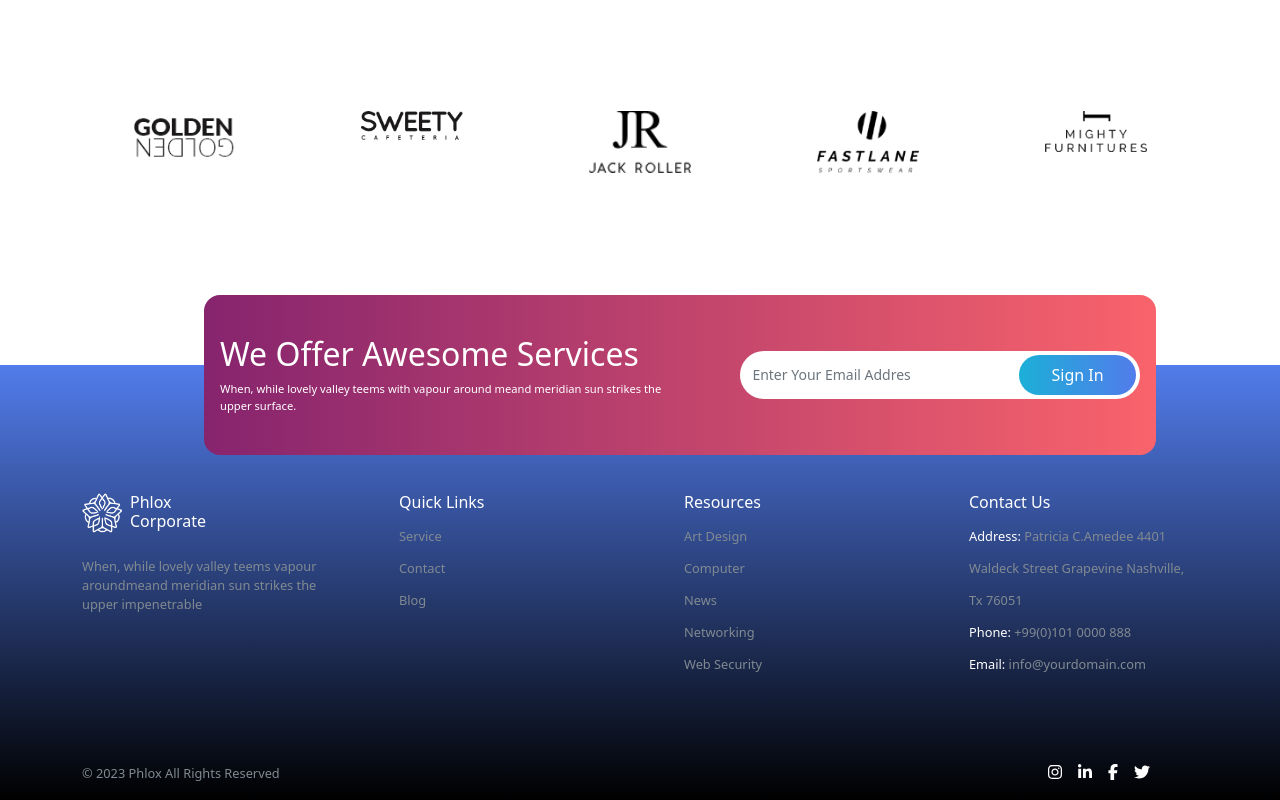
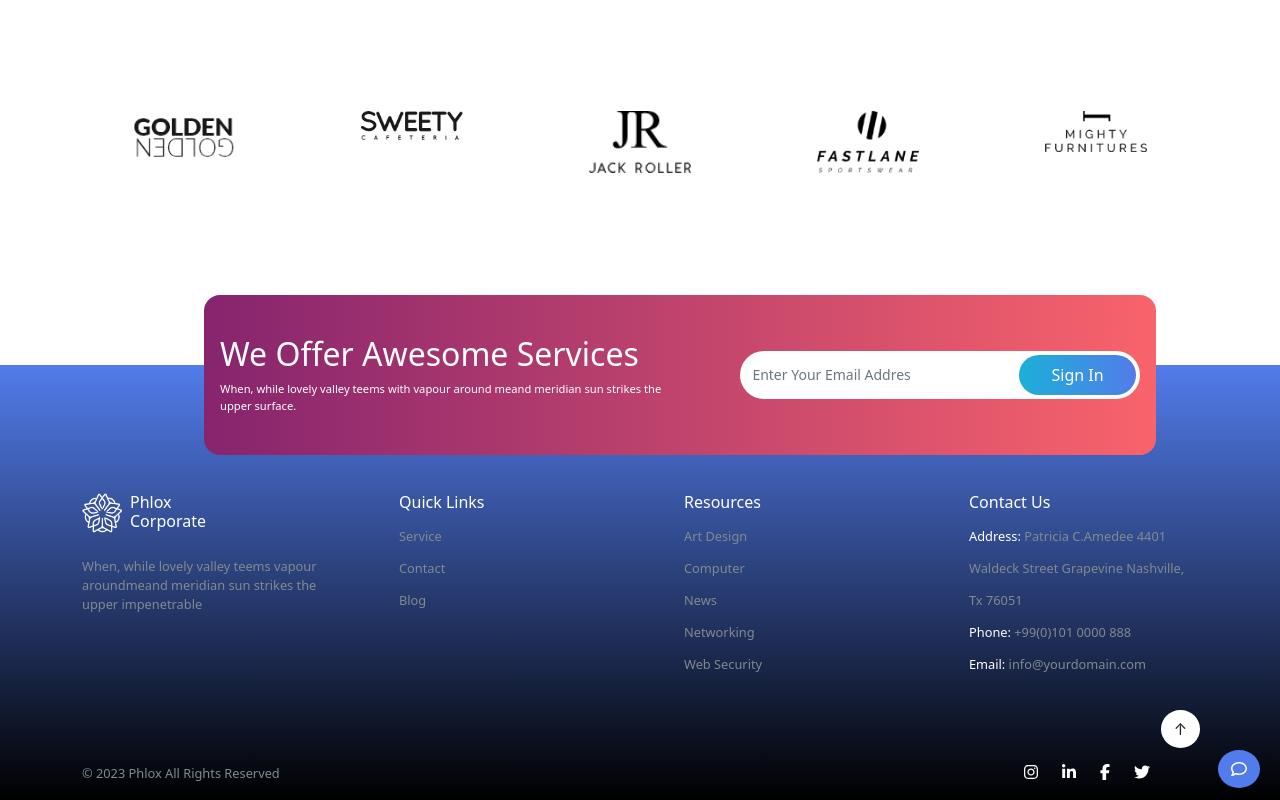
Before and after one commit to Francesco-Iannuzzi/proj-html-vuejs, a Vue app: page / in a window 1280 px wide. Shown: the part 4446-5246 px from the top of the page. Built offline with nearby package versions, Linux system fonts and the light colour scheme.

Commit message:
add components FooterBottom + effect hover btn

```diff
--- a/src/assets/scss/partials/_pageFooter.scss
+++ b/src/assets/scss/partials/_pageFooter.scss
@@ -45,6 +45,11 @@ footer {
                     width: 30%;
                     background-image: linear-gradient(to right, $bgPrimaryGradient1, $bgPrimaryGradient2);
                     color: $light;
+
+                    &:hover {
+                        background-image: linear-gradient(to right, $bgSecondaryGradient1, $bgSecondaryGradient2);
+                        color: $light;
+                    }
                 }
             }
         }
@@ -88,6 +93,7 @@ footer {
     }
 
     .footer_bottom {
+        position: relative;
 
         .copyright {
 
@@ -104,5 +110,21 @@ footer {
                 color: $light;
             }
         }
+
+        .upstairs {
+            background-color: $light;
+            position: absolute;
+            top: -50px;
+            right: 10px;
+        }
+
+        .questions {
+            background-color: $bgPrimaryGradient2;
+            color: $light;
+            position: absolute;
+            top: -10px;
+            right: -50px;
+        }
+
     }
 }
--- a/src/assets/scss/partials/_pageHeader.scss
+++ b/src/assets/scss/partials/_pageHeader.scss
@@ -29,11 +29,21 @@ header {
     .btn_primary {
         background-image: linear-gradient(to right, $bgPrimaryGradient1, $bgPrimaryGradient2);
         color: $light;
+
+        &:hover {
+            background-image: linear-gradient(to right, $bgSecondaryGradient1, $bgSecondaryGradient2);
+            color: $light;
+        }
     }
 
     .btn_secondary {
         background-image: linear-gradient(to right, $bgSecondaryGradient1, $bgSecondaryGradient2);
         color: $light;
+
+        &:hover {
+            background-image: linear-gradient(to right, $bgPrimaryGradient1, $bgPrimaryGradient2);
+            color: $light;
+        }
     }
 
     .jumbo {
--- a/src/assets/scss/partials/_pageMain.scss
+++ b/src/assets/scss/partials/_pageMain.scss
@@ -6,16 +6,30 @@ main {
     .btn_primary {
         background-image: linear-gradient(to right, $bgPrimaryGradient1, $bgPrimaryGradient2);
         color: $light;
+
+        &:hover {
+            background-image: linear-gradient(to right, $bgSecondaryGradient1, $bgSecondaryGradient2);
+            color: $light;
+        }
     }
 
     .btn_secondary {
         background-image: linear-gradient(to right, $bgSecondaryGradient1, $bgSecondaryGradient2);
         color: $light;
+
+        &:hover {
+            background-image: linear-gradient(to right, $bgPrimaryGradient1, $bgPrimaryGradient2);
+            color: $light;
+        }
     }
 
     .btn_tertiary {
         background-image: linear-gradient(to right, $light, $midLight);
         color: $bgSecondaryGradient2;
+
+        &:hover {
+            color: $bgPrimaryGradient2;
+        }
     }
 
     .our_services {
@@ -250,6 +264,11 @@ main {
             .btn {
                 background-color: $light;
                 font-size: 0.8rem;
+
+                &:hover {
+                    background-color: $dark;
+                    color: $light;
+                }
             }
         }
 
@@ -291,7 +310,7 @@ main {
                 .cit_bg {
                     position: absolute;
                     top: 80px;
-                    left: 153px;
+                    left: 37%;
 
                     h1 {
                         font-weight: bold;
--- /dev/null
+++ b/src/components/FooterBottom.vue
@@ -0,0 +1,40 @@
+<script>
+export default {
+    name: "FooterBottom",
+    data() {
+        return {
+
+        }
+    }
+}
+</script>
+
+<template>
+    <div class="footer_bottom container d-flex justify-content-between">
+        <div class="copyright">
+            <span> &copy; 2023 Phlox All Rights Reserved</span>
+        </div>
+        <div class="social me-5">
+            <ul class=" list-unstyled d-flex gap-4">
+                <li>
+                    <font-awesome-icon icon="fa-brands fa-instagram" />
+                </li>
+                <li>
+                    <font-awesome-icon icon="fa-brands fa-linkedin-in" />
+                </li>
+                <li>
+                    <font-awesome-icon icon="fa-brands fa-facebook-f" />
+                </li>
+                <li>
+                    <font-awesome-icon icon="fa-brands fa-twitter" />
+                </li>
+            </ul>
+        </div>
+        <button class="upstairs btn rounded-circle"> &uarr; </button>
+        <button class="questions btn rounded-circle">
+            <font-awesome-icon icon="fa-regular fa-comment" />
+        </button>
+    </div>
+</template>
+
+<style lang="scss" scoped></style>
--- a/src/components/PageFooter.vue
+++ b/src/components/PageFooter.vue
@@ -1,12 +1,14 @@
 <script>
 import SectionEmail from './SectionEmail.vue';
 import FooterTop from './FooterTop.vue';
+import FooterBottom from './FooterBottom.vue';
 
 export default {
     name: "PageFooter",
     components: {
         SectionEmail,
         FooterTop,
+        FooterBottom,
     },
     data() {
         return {
@@ -22,27 +24,7 @@ export default {
         <!-- /email -->
         <FooterTop></FooterTop>
         <!-- /footer_top -->
-        <div class="footer_bottom container d-flex justify-content-between">
-            <div class="copyright">
-                <span> &copy; 2023 Phlox All Rights Reserved</span>
-            </div>
-            <div class="social me-5">
-                <ul class=" list-unstyled d-flex gap-3">
-                    <li>
-                        <font-awesome-icon icon="fa-brands fa-instagram" />
-                    </li>
-                    <li>
-                        <font-awesome-icon icon="fa-brands fa-linkedin-in" />
-                    </li>
-                    <li>
-                        <font-awesome-icon icon="fa-brands fa-facebook-f" />
-                    </li>
-                    <li>
-                        <font-awesome-icon icon="fa-brands fa-twitter" />
-                    </li>
-                </ul>
-            </div>
-        </div>
+        <FooterBottom></FooterBottom>
         <!-- /footer_bottom -->
     </footer>
     <!-- /footer -->
--- a/src/main.js
+++ b/src/main.js
@@ -8,6 +8,7 @@ import { faInstagram } from "@fortawesome/free-brands-svg-icons";
 import { faLinkedinIn } from "@fortawesome/free-brands-svg-icons";
 import { faFacebookF } from "@fortawesome/free-brands-svg-icons";
 import { faTwitter } from "@fortawesome/free-brands-svg-icons";
-library.add(faInstagram, faLinkedinIn, faFacebookF, faTwitter)
+import { faComment } from "@fortawesome/free-regular-svg-icons";
+library.add(faInstagram, faLinkedinIn, faFacebookF, faTwitter, faComment)
 
 createApp(App).component('font-awesome-icon', FontAwesomeIcon).mount('#app')
```
